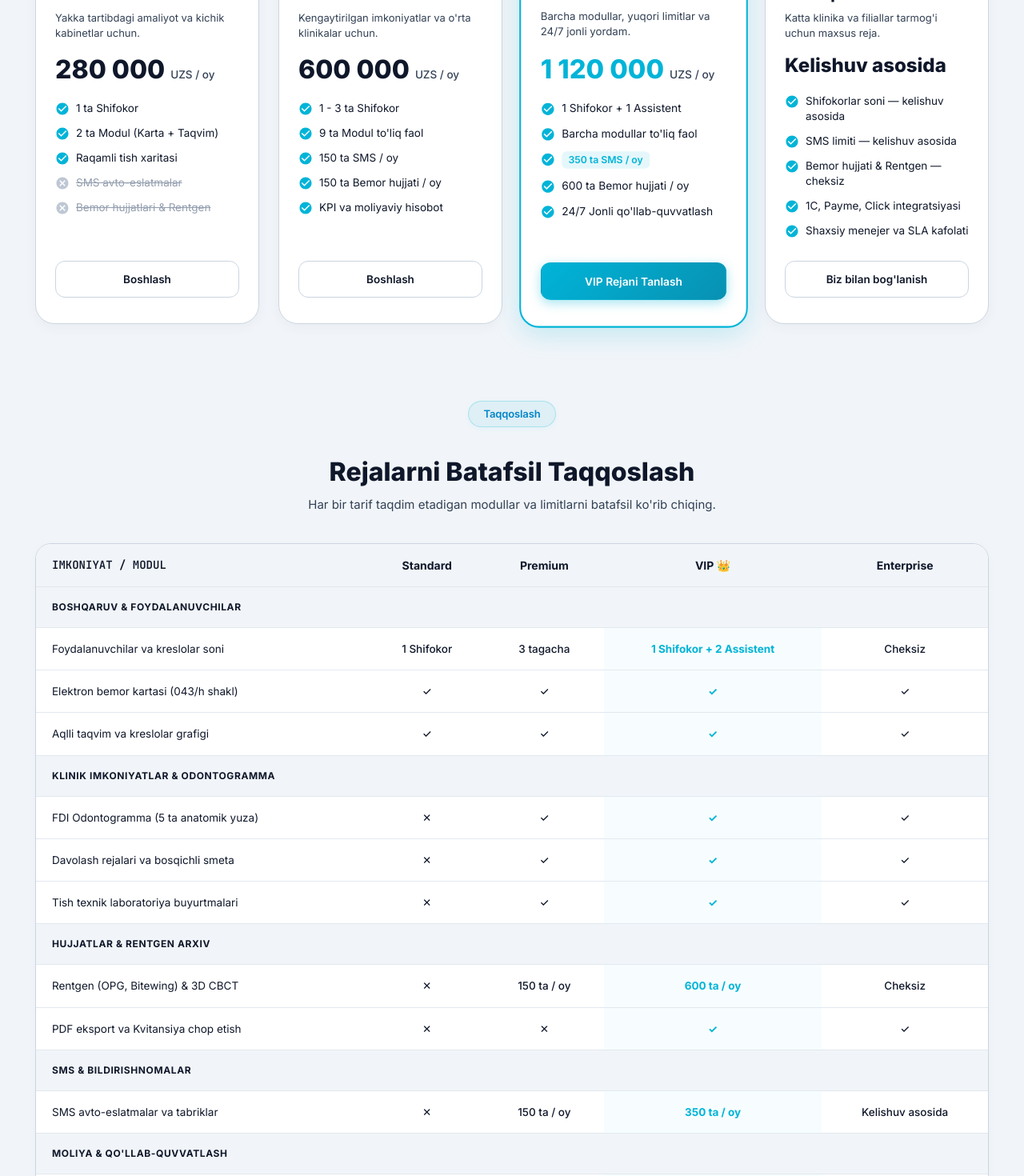
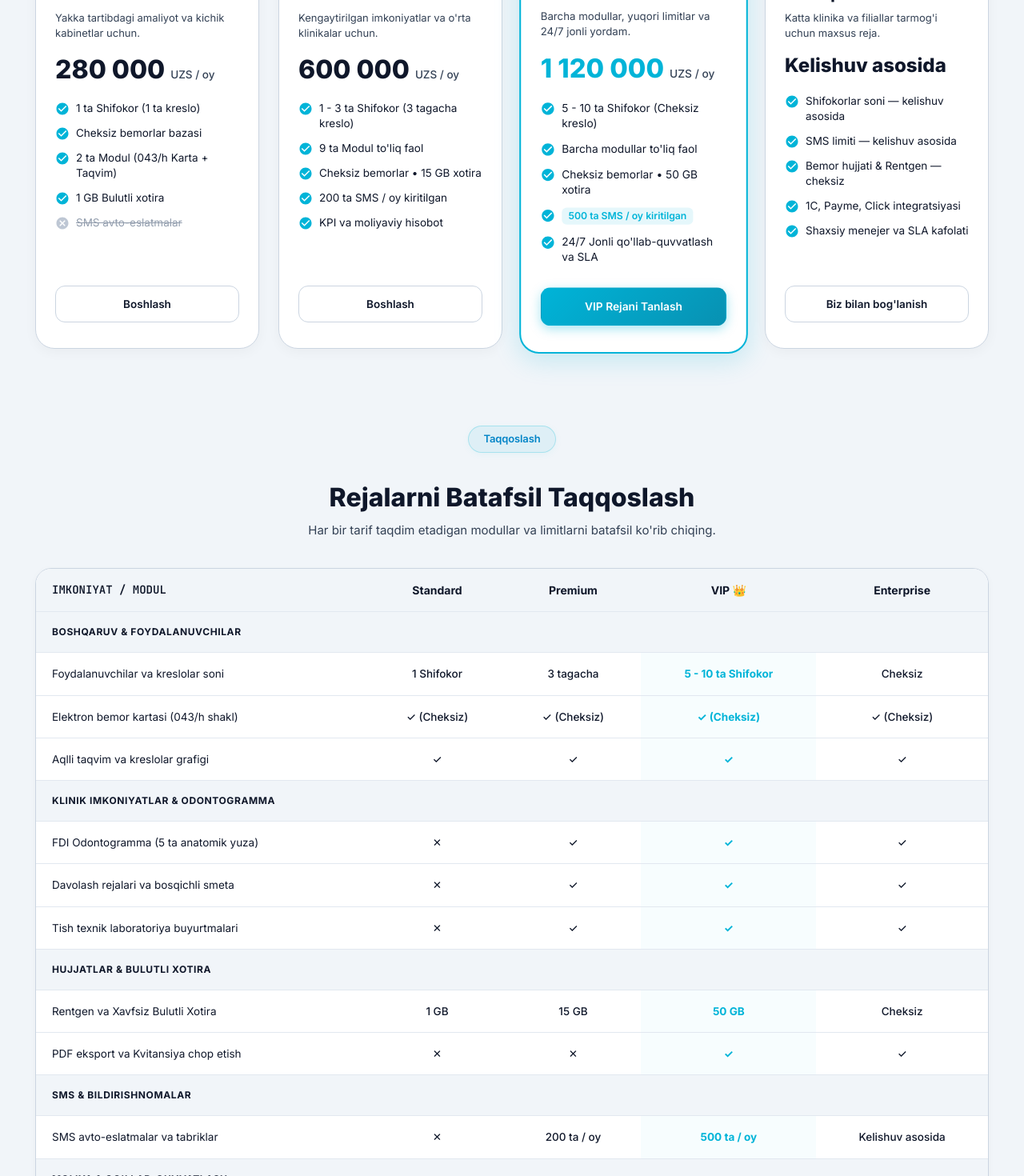
Before and after one commit to Shaxriyor1227/DentUz, a React (Vite) app in the folder frontend/: page /pricing in a window 1280 px wide. Shown: the part 480-1950 px from the top of the page at 80% size. Built offline with nearby package versions, Linux system fonts and the light colour scheme.

Commit message:
fix(ui): fix analytics icon, clean # prefixes from tooth and patient IDs, optimize pricing tiers

```diff
--- a/frontend/src/api/odontogramApi.js
+++ b/frontend/src/api/odontogramApi.js
@@ -47,7 +47,7 @@ const allToothIds = [
 allToothIds.forEach((id) => {
   initialChart[id] = {
     id: String(id),
-    name: toothNames[id] || `Tish #${id}`,
+    name: toothNames[id] || `${id}-tish`,
     status: 'healthy', // healthy, caries, treated, crown, missing
     diagnosis: 'Patologiyasiz, normada',
     plan: 'Profilaktik kuzatuv',
--- a/frontend/src/components/Icon/Icon.jsx
+++ b/frontend/src/components/Icon/Icon.jsx
@@ -176,6 +176,16 @@ const ICONS = {
       <path d="M22 21H2V3h2v16h18v2zM6 16l4-5 3 3 6-8 1.5 1.5-7.5 10-3-3-4 5z"/>
     </svg>
   ),
+  analytics: (
+    <svg viewBox="0 0 24 24" fill="currentColor">
+      <path d="M19 3H5c-1.1 0-2 .9-2 2v14c0 1.1.9 2 2 2h14c1.1 0 2-.9 2-2V5c0-1.1-.9-2-2-2zM9 17H7v-5h2v5zm4 0h-2v-9h2v9zm4 0h-2v-7h2v7z"/>
+    </svg>
+  ),
+  image: (
+    <svg viewBox="0 0 24 24" fill="currentColor">
+      <path d="M21 19V5c0-1.1-.9-2-2-2H5c-1.1 0-2 .9-2 2v14c0 1.1.9 2 2 2h14c1.1 0 2-.9 2-2zM8.5 13.5l2.5 3.01L14.5 12l4.5 6H5l3.5-4.5z"/>
+    </svg>
+  ),
   person: (
     <svg viewBox="0 0 24 24" fill="currentColor">
       <path d="M12 12c2.21 0 4-1.79 4-4s-1.79-4-4-4-4 1.79-4 4 1.79 4 4 4zm0 2c-2.67 0-8 1.34-8 4v2h16v-2c0-2.66-5.33-4-8-4z"/>
@@ -193,7 +203,7 @@ const ICONS = {
   ),
 };
 
-export default function Icon({ name, style, className, size = 20, 'aria-hidden': ariaHidden = true }) {
+function Icon({ name, style, className, size = 20, 'aria-hidden': ariaHidden = true }) {
   const svg = ICONS[name];
 
   if (!svg) {
@@ -241,3 +251,5 @@ export default function Icon({ name, style, className, size = 20, 'aria-hidden':
     </span>
   );
 }
+
+export default React.memo(Icon);
--- a/frontend/src/i18n/locales/en.json
+++ b/frontend/src/i18n/locales/en.json
@@ -191,7 +191,7 @@
     },
     "detailsPanel": {
       "title": "Tooth Diagnostics",
-      "toothPrefix": "Tooth #",
+      "toothPrefix": "Tooth ",
       "currentStatus": "Current Condition (Status)",
       "clinicalDiagnosis": "Clinical Diagnosis",
       "treatmentPlanNote": "Treatment Protocol & Clinical Note",
@@ -697,7 +697,7 @@
         "title": "Every patient file on a single pane of glass.",
         "body": "Radiographic scans, phased treatment plans, clinical history, and financial billing unified in one secure dossier.",
         "allergy": "Allergy: Penicillin",
-        "treatmentNote": "Last procedure: Tooth #16 endodontic root canal debridement."
+        "treatmentNote": "Last procedure: Tooth 16 endodontic root canal debridement."
       },
       "story3": {
         "tag": "03 / Financial Control",
--- a/frontend/src/i18n/locales/uz.json
+++ b/frontend/src/i18n/locales/uz.json
@@ -191,7 +191,7 @@
     },
     "detailsPanel": {
       "title": "Tish tafsilotlari",
-      "toothPrefix": "Tish #",
+      "toothPrefix": "Tish ",
       "currentStatus": "Hozirgi Holat (Status)",
       "clinicalDiagnosis": "Klinik Tashxis",
       "treatmentPlanNote": "Muolaja Rejasi va Shifokor Izohi",
@@ -697,7 +697,7 @@
         "title": "Har bir bemor bitta varaqda.",
         "body": "Rentgen tasvirlari, davolash rejasi, to'lovlar va tishlar xaritasi yagona profil ostida jamlangan.",
         "allergy": "Allergiya: Penitsillin",
-        "treatmentNote": "Oxirgi muolaja: Tish #16 endodontiya va ildiz kanallari tozalash."
+        "treatmentNote": "Oxirgi muolaja: 16-tish endodontiya va ildiz kanallari tozalash."
       },
       "story3": {
         "tag": "03 / Moliyaviy intizom",
--- a/frontend/src/pages/Features/Features.jsx
+++ b/frontend/src/pages/Features/Features.jsx
@@ -172,7 +172,7 @@ export default function Features() {
                 <div className={styles.patientAvatar}>AQ</div>
                 <div>
                   <div className={styles.patientName}>Anvar Qosimov</div>
-                  <div className={styles.patientMeta}>ID: #P-1042 • {isEn ? '34 yrs' : '34 yosh'}</div>
+                  <div className={styles.patientMeta}>ID: P-1042 • {isEn ? '34 yrs' : '34 yosh'}</div>
                 </div>
               </div>
               <div className={styles.allergyAlert}>
--- a/frontend/src/pages/PatientProfile/PatientProfile.jsx
+++ b/frontend/src/pages/PatientProfile/PatientProfile.jsx
@@ -258,7 +258,7 @@ export default function PatientProfile() {
 
   const currentTooth = chartData[selectedToothId] || {
     id: selectedToothId,
-    name: `Tish #${selectedToothId}`,
+    name: `${selectedToothId}-tish`,
     diagnosis: doctorDiag,
     plan: doctorPlan,
     history: []
--- a/frontend/src/pages/Pricing/Pricing.jsx
+++ b/frontend/src/pages/Pricing/Pricing.jsx
@@ -97,23 +97,23 @@ export default function Pricing() {
             <ul className={styles.featureList}>
               <li className={styles.featureItem}>
                 <Icon name="check_circle" size={18} className={styles.featureIconCheck} />
-                <span>{isEn ? '1 Practitioner' : '1 ta Shifokor'}</span>
+                <span>{isEn ? '1 Practitioner (1 Operatory Chair)' : '1 ta Shifokor (1 ta kreslo)'}</span>
               </li>
               <li className={styles.featureItem}>
                 <Icon name="check_circle" size={18} className={styles.featureIconCheck} />
-                <span>{isEn ? '2 Core Modules (EMR + Calendar)' : '2 ta Modul (Karta + Taqvim)'}</span>
+                <span>{isEn ? 'Unlimited Patient Database' : 'Cheksiz bemorlar bazasi'}</span>
               </li>
               <li className={styles.featureItem}>
                 <Icon name="check_circle" size={18} className={styles.featureIconCheck} />
-                <span>{isEn ? 'Digital Dental Chart' : 'Raqamli tish xaritasi'}</span>
+                <span>{isEn ? '2 Core Modules (EMR 043/h + Calendar)' : '2 ta Modul (043/h Karta + Taqvim)'}</span>
+              </li>
+              <li className={styles.featureItem}>
+                <Icon name="check_circle" size={18} className={styles.featureIconCheck} />
+                <span>{isEn ? '1 GB Cloud Storage (Docs & Scans)' : '1 GB Bulutli xotira'}</span>
               </li>
               <li className={styles.featureItem}>
                 <Icon name="cancel" size={18} className={styles.featureIconCross} />
                 <span className={styles.featureDisabledText}>{isEn ? 'Automated SMS Reminders' : 'SMS avto-eslatmalar'}</span>
-              </li>
-              <li className={styles.featureItem}>
-                <Icon name="cancel" size={18} className={styles.featureIconCross} />
-                <span className={styles.featureDisabledText}>{isEn ? 'Patient Dossier & Radiographs' : 'Bemor hujjatlari & Rentgen'}</span>
               </li>
             </ul>
           </div>
@@ -138,7 +138,7 @@ export default function Pricing() {
             <ul className={styles.featureList}>
               <li className={styles.featureItem}>
                 <Icon name="check_circle" size={18} className={styles.featureIconCheck} />
-                <span>{isEn ? '1 - 3 Practitioners' : '1 - 3 ta Shifokor'}</span>
+                <span>{isEn ? '1 - 3 Practitioners (Up to 3 Chairs)' : '1 - 3 ta Shifokor (3 tagacha kreslo)'}</span>
               </li>
               <li className={styles.featureItem}>
                 <Icon name="check_circle" size={18} className={styles.featureIconCheck} />
@@ -146,11 +146,11 @@ export default function Pricing() {
               </li>
               <li className={styles.featureItem}>
                 <Icon name="check_circle" size={18} className={styles.featureIconCheck} />
-                <span>{isEn ? '150 SMS / mo' : '150 ta SMS / oy'}</span>
+                <span>{isEn ? 'Unlimited Patients • 15 GB Cloud' : 'Cheksiz bemorlar • 15 GB xotira'}</span>
               </li>
               <li className={styles.featureItem}>
                 <Icon name="check_circle" size={18} className={styles.featureIconCheck} />
-                <span>{isEn ? '150 Patient Files / mo' : '150 ta Bemor hujjati / oy'}</span>
+                <span>{isEn ? '200 SMS / mo Included' : '200 ta SMS / oy kiritilgan'}</span>
               </li>
               <li className={styles.featureItem}>
                 <Icon name="check_circle" size={18} className={styles.featureIconCheck} />
@@ -180,7 +180,7 @@ export default function Pricing() {
             <ul className={styles.featureList}>
               <li className={styles.featureItem}>
                 <Icon name="check_circle" size={18} className={styles.featureIconCheck} />
-                <span>{isEn ? '1 Doctor + 1 Assistant' : '1 Shifokor + 1 Assistent'}</span>
+                <span>{isEn ? '5 - 10 Practitioners (Unlimited Chairs)' : '5 - 10 ta Shifokor (Cheksiz kreslo)'}</span>
               </li>
               <li className={styles.featureItem}>
                 <Icon name="check_circle" size={18} className={styles.featureIconCheck} />
@@ -188,15 +188,15 @@ export default function Pricing() {
               </li>
               <li className={styles.featureItem}>
                 <Icon name="check_circle" size={18} className={styles.featureIconCheck} />
-                <span className={styles.featureHighlightedChip}>{isEn ? '350 SMS / mo' : '350 ta SMS / oy'}</span>
+                <span>{isEn ? 'Unlimited Patients • 50 GB Cloud' : 'Cheksiz bemorlar • 50 GB xotira'}</span>
               </li>
               <li className={styles.featureItem}>
                 <Icon name="check_circle" size={18} className={styles.featureIconCheck} />
-                <span>{isEn ? '600 Patient Files / mo' : '600 ta Bemor hujjati / oy'}</span>
+                <span className={styles.featureHighlightedChip}>{isEn ? '500 SMS / mo Included' : '500 ta SMS / oy kiritilgan'}</span>
               </li>
               <li className={styles.featureItem}>
                 <Icon name="check_circle" size={18} className={styles.featureIconCheck} />
-                <span>{isEn ? '24/7 Dedicated Live Support' : '24/7 Jonli qo\'llab-quvvatlash'}</span>
+                <span>{isEn ? '24/7 Dedicated Support & SLA' : '24/7 Jonli qo\'llab-quvvatlash va SLA'}</span>
               </li>
             </ul>
           </div>
@@ -275,15 +275,15 @@ export default function Pricing() {
                 <td>{isEn ? 'Staff accounts & operatory chairs' : 'Foydalanuvchilar va kreslolar soni'}</td>
                 <td className={styles.compareTdValue}>{isEn ? '1 Practitioner' : '1 Shifokor'}</td>
                 <td className={styles.compareTdValue}>{isEn ? 'Up to 3' : '3 tagacha'}</td>
-                <td className={`${styles.compareTdValue} ${styles.compareTdVip}`}>{isEn ? '1 Doctor + 2 Assistants' : '1 Shifokor + 2 Assistent'}</td>
+                <td className={`${styles.compareTdValue} ${styles.compareTdVip}`}>{isEn ? '5 - 10 Practitioners' : '5 - 10 ta Shifokor'}</td>
                 <td className={styles.compareTdValue}>{isEn ? 'Unlimited' : 'Cheksiz'}</td>
               </tr>
               <tr>
                 <td>{isEn ? 'Digital Patient Record (Form 043/h)' : 'Elektron bemor kartasi (043/h shakl)'}</td>
-                <td className={styles.compareTdValue}>✓</td>
-                <td className={styles.compareTdValue}>✓</td>
-                <td className={`${styles.compareTdValue} ${styles.compareTdVip}`}>✓</td>
-                <td className={styles.compareTdValue}>✓</td>
+                <td className={styles.compareTdValue}>✓ ({isEn ? 'Unlimited' : 'Cheksiz'})</td>
+                <td className={styles.compareTdValue}>✓ ({isEn ? 'Unlimited' : 'Cheksiz'})</td>
+                <td className={`${styles.compareTdValue} ${styles.compareTdVip}`}>✓ ({isEn ? 'Unlimited' : 'Cheksiz'})</td>
+                <td className={styles.compareTdValue}>✓ ({isEn ? 'Unlimited' : 'Cheksiz'})</td>
               </tr>
               <tr>
                 <td>{isEn ? 'Smart scheduler & operatory calendar' : 'Aqlli taqvim va kreslolar grafigi'}</td>
@@ -319,13 +319,13 @@ export default function Pricing() {
               </tr>
 
               <tr className={styles.compareCategoryRow}>
-                <td colSpan="5">{isEn ? 'Documents & Radiograph Archive' : 'Hujjatlar & Rentgen Arxiv'}</td>
+                <td colSpan="5">{isEn ? 'Documents & Cloud Storage' : 'Hujjatlar & Bulutli Xotira'}</td>
               </tr>
               <tr>
-                <td>Rentgen (OPG, Bitewing) & 3D CBCT</td>
-                <td className={styles.compareTdValue}>✕</td>
-                <td className={styles.compareTdValue}>{isEn ? '150 / mo' : '150 ta / oy'}</td>
-                <td className={`${styles.compareTdValue} ${styles.compareTdVip}`}>{isEn ? '600 / mo' : '600 ta / oy'}</td>
+                <td>{isEn ? 'Radiographs & Secure Cloud Storage' : 'Rentgen va Xavfsiz Bulutli Xotira'}</td>
+                <td className={styles.compareTdValue}>1 GB</td>
+                <td className={styles.compareTdValue}>15 GB</td>
+                <td className={`${styles.compareTdValue} ${styles.compareTdVip}`}>50 GB</td>
                 <td className={styles.compareTdValue}>{isEn ? 'Unlimited' : 'Cheksiz'}</td>
               </tr>
               <tr>
@@ -342,8 +342,8 @@ export default function Pricing() {
               <tr>
                 <td>{isEn ? 'Automated SMS reminders & greetings' : 'SMS avto-eslatmalar va tabriklar'}</td>
                 <td className={styles.compareTdValue}>✕</td>
-                <td className={styles.compareTdValue}>{isEn ? '150 / mo' : '150 ta / oy'}</td>
-                <td className={`${styles.compareTdValue} ${styles.compareTdVip}`}>{isEn ? '350 / mo' : '350 ta / oy'}</td>
+                <td className={styles.compareTdValue}>{isEn ? '200 / mo' : '200 ta / oy'}</td>
+                <td className={`${styles.compareTdValue} ${styles.compareTdVip}`}>{isEn ? '500 / mo' : '500 ta / oy'}</td>
                 <td className={styles.compareTdValue}>{isEn ? 'Custom' : 'Kelishuv asosida'}</td>
               </tr>
 
```
Also changed, not shown: frontend/src/pages/Homepage/Homepage.jsx (+34 -34 lines), frontend/src/pages/TreatmentPlan/TreatmentPlan.jsx (+4 -4 lines).
